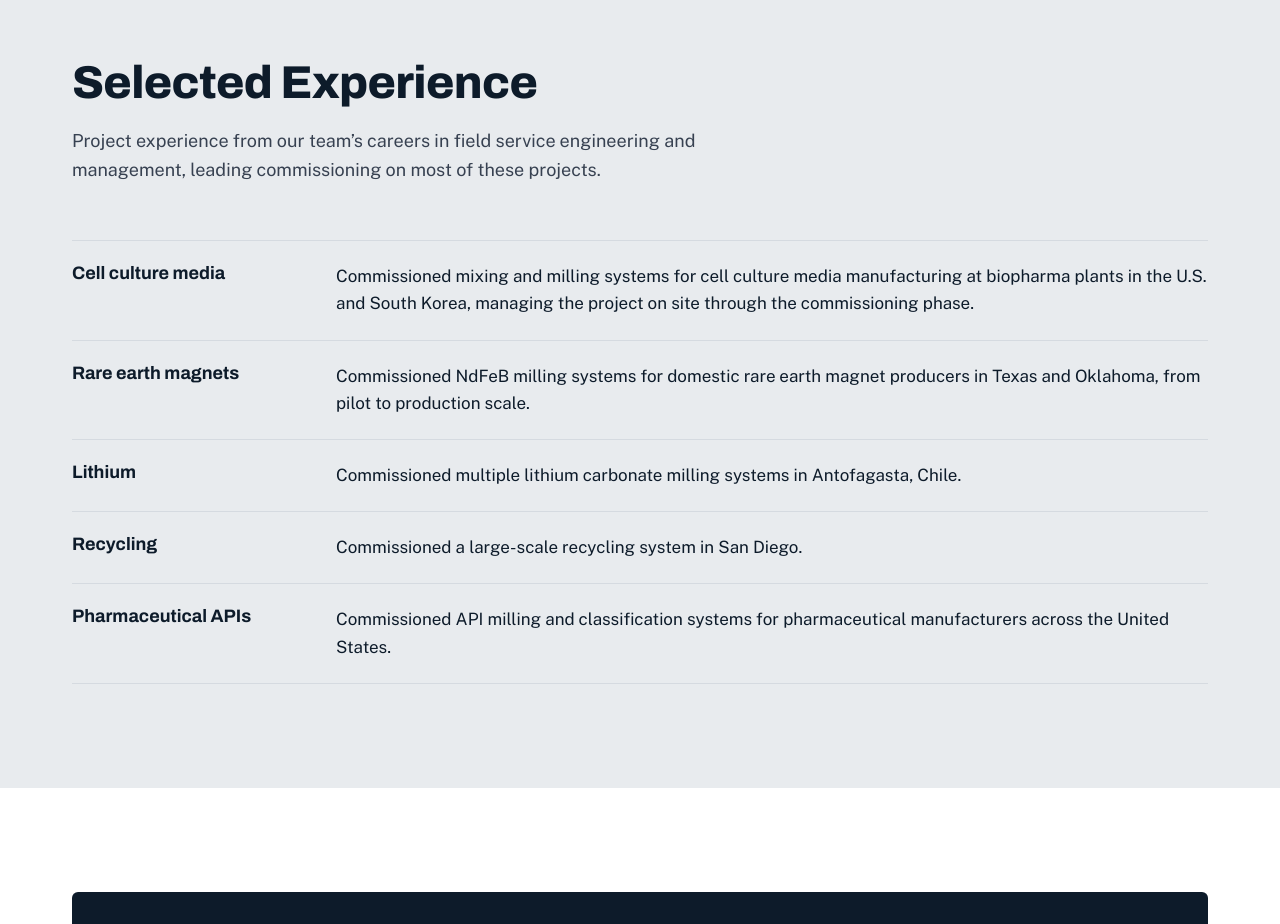
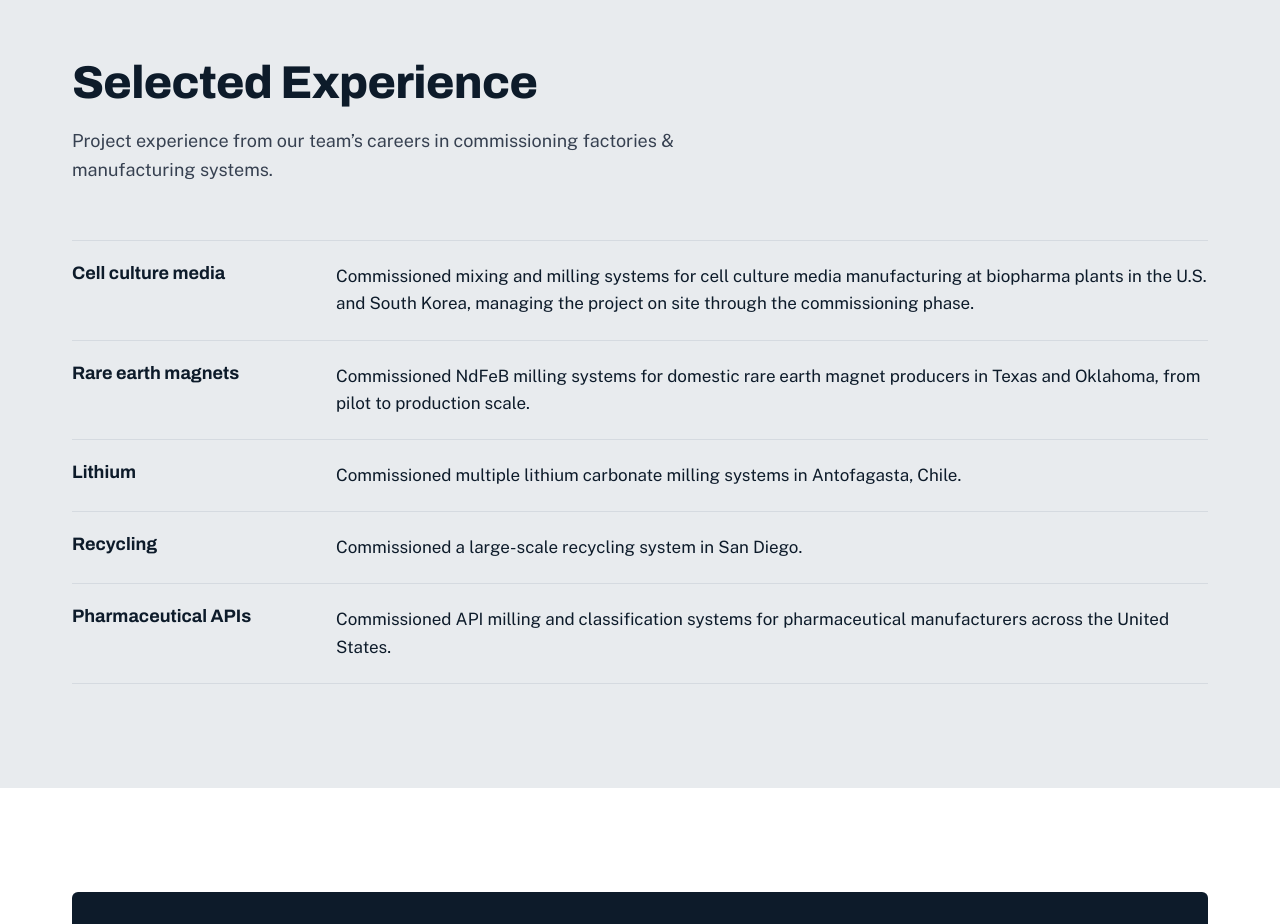
Before and after one commit to LukeBinderLBX/LBX-Website, a plain HTML site: page about.html in a window 1280 px wide. Shown: the part 2360-3284 px from the top of the page. Drawn offline with nearby package versions, Linux system fonts and the light colour scheme.

Commit message:
Experience intro wording
Co-Authored-By: Claude Opus 5.5 <noreply@anthropic.com>
Claude-Session: https://claude.ai/code/session_013umb3gnReZvgXA3JoUZXmW

```diff
--- a/about.html
+++ b/about.html
@@ -118,7 +118,7 @@
 <section class="section section-gray" id="experience">
   <div class="container">
     <div class="section-head"><div><h2 class="h2">Selected Experience</h2>
-      <p class="intro">Project experience from our team&rsquo;s careers in field service engineering and management, leading commissioning on most of these projects.</p></div></div>
+      <p class="intro">Project experience from our team&rsquo;s careers in commissioning factories &amp; manufacturing systems.</p></div></div>
     <ul class="exp-list">
       <li><strong>Cell culture media</strong><span>Commissioned mixing and milling systems for cell culture media manufacturing at biopharma plants in the U.S. and South Korea, managing the project on site through the commissioning phase.</span></li>
       <li><strong>Rare earth magnets</strong><span>Commissioned NdFeB milling systems for domestic rare earth magnet producers in Texas and Oklahoma, from pilot to production scale.</span></li>
```
